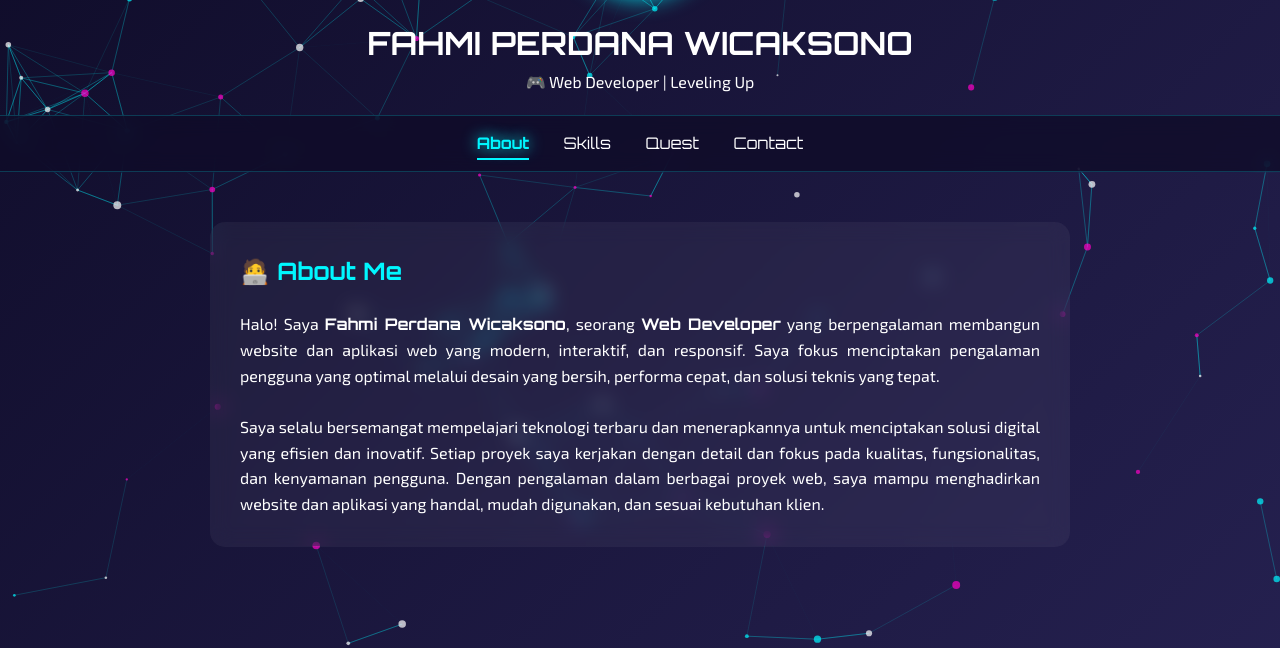
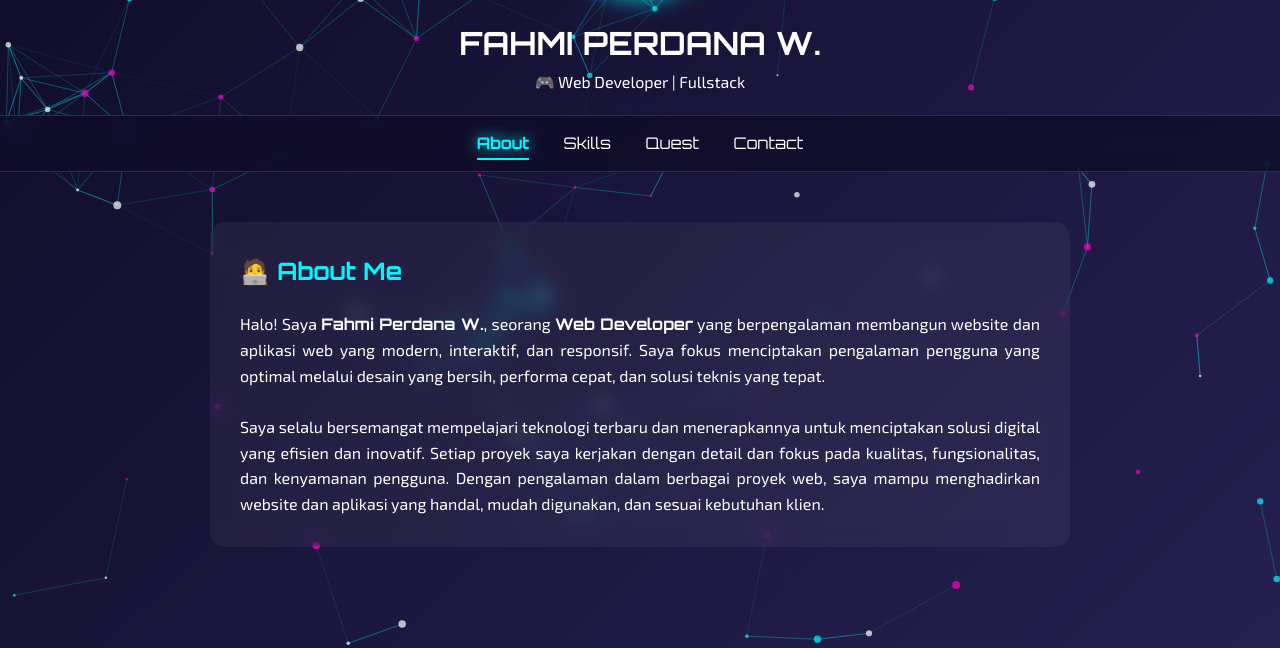
Before and after one commit to fahmipw/myporto, a plain HTML site: page index.html in a window 1280 px wide. Shown: the part 152-800 px from the top of the page. Drawn offline with nearby package versions, Linux system fonts and the light colour scheme; a small style sheet from the web is missing.

Commit message:
Update profile name and description in index.html

```diff
--- a/index.html
+++ b/index.html
@@ -358,8 +358,8 @@ header h1:hover {
   <header>
     <img src="porto/pasfoto.jpg" alt="Foto Profil" class="profile-pic">
     <div class="typing-container">
-      <h1>FAHMI PERDANA WICAKSONO</h1>
-      <p>🎮 Web Developer | Leveling Up </p>
+      <h1>FAHMI PERDANA W.</h1>
+      <p>🎮 Web Developer | Fullstack </p>
     </div>
   </header>
 
@@ -374,7 +374,7 @@ header h1:hover {
   <div class="card" style="text-align: justify;">
     <h2>🧑‍💻 About Me</h2>
     <p>
-      Halo! Saya <strong>Fahmi Perdana Wicaksono</strong>, seorang <strong>Web Developer</strong> yang berpengalaman membangun website dan aplikasi web yang modern, interaktif, dan responsif.
+      Halo! Saya <strong>Fahmi Perdana W.</strong>, seorang <strong>Web Developer</strong> yang berpengalaman membangun website dan aplikasi web yang modern, interaktif, dan responsif.
       Saya fokus menciptakan pengalaman pengguna yang optimal melalui desain yang bersih, performa cepat, dan solusi teknis yang tepat.
     </p>
     <p><br>
```
